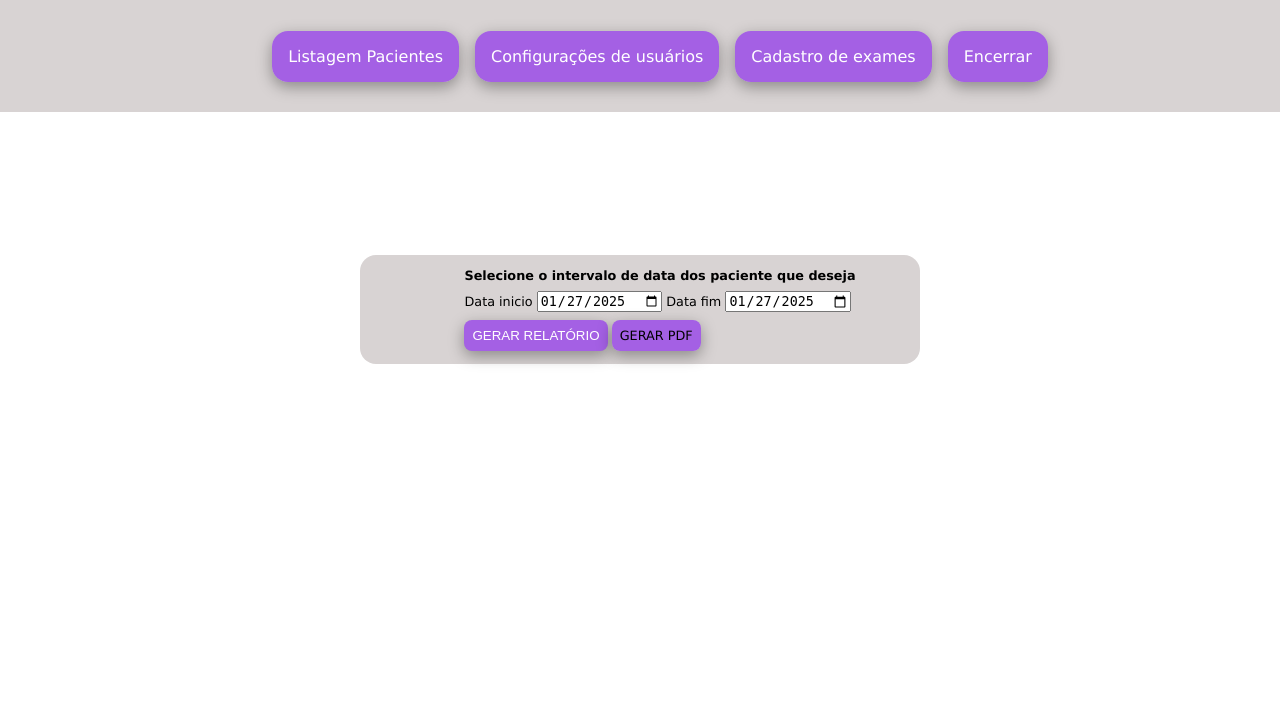
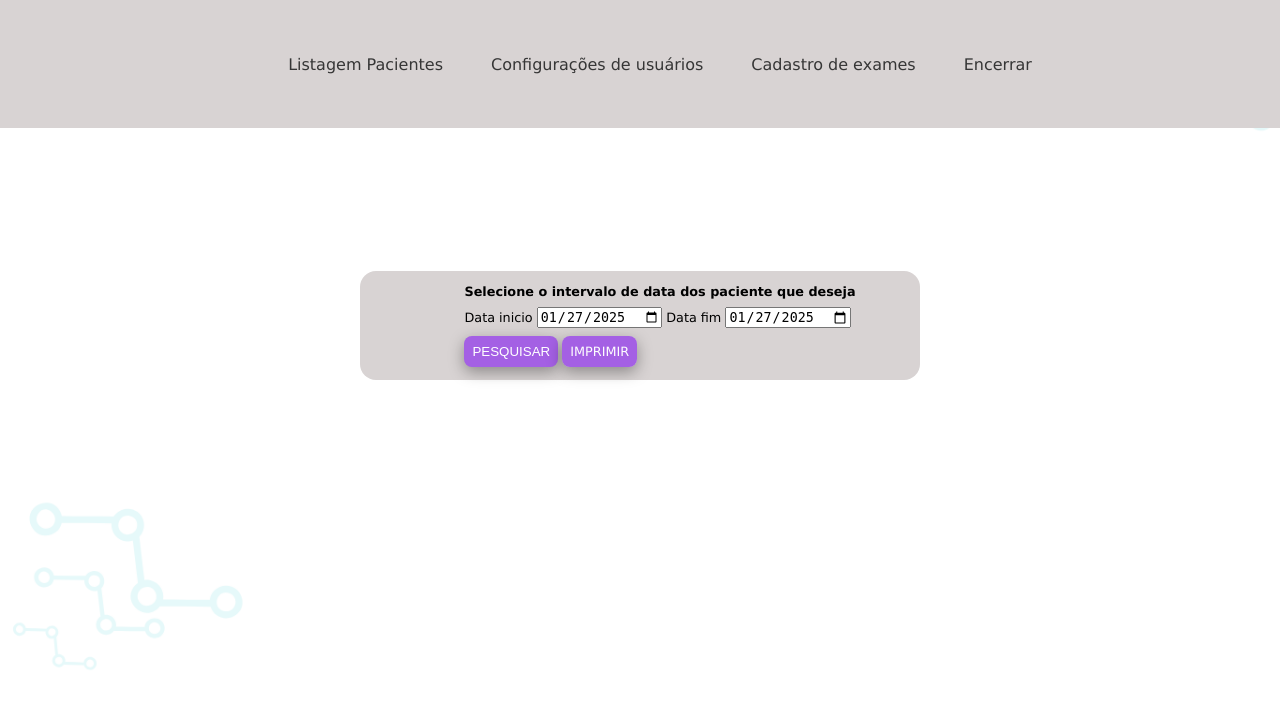
Before and after one commit to Guilherme-Santt/CRUD-PHP-Sist.-Laboratorial, a PHP site: page /relatorio_pacientes.php in a window 1280 px wide. Shown: the top 717 px of the page. Run offline with PHP 8.4, Linux system fonts and the light colour scheme; some libraries are stand-ins or nearby versions.

Commit message:
Estilizando Header e aprimorando relatório, para que puxe exames e valor total dos exames

```diff
--- a/estilos/style.css
+++ b/estilos/style.css
@@ -2,6 +2,10 @@ body {
     margin: 0;
     padding: 0;
     font-family: 'Lucida Sans', 'Lucida Sans Regular', 'Lucida Grande', 'Lucida Sans Unicode', Geneva, Verdana, sans-serif;
+    background-image: url(../images/background.png);
+    background-repeat: no-repeat;
+    background-size: cover;
+    background-position: center;
 }
 
 
@@ -10,8 +14,9 @@ INICIO CONFIGURAÇÕES HEADER*/
 
 .header {
     background-color: #d8d3d3;
-    height: 7rem;
+    height: 8rem;
     display: grid;
+    justify-content: center;
     align-items: center;
     margin-bottom: 30px;
     box-shadow: 0 10px 50px 0 rgba(0, 0, 0, 0);
@@ -28,15 +33,17 @@ INICIO CONFIGURAÇÕES HEADER*/
 
 .list-header a {
     text-decoration: none;
-    color: white;
-    background-color: rgb(164, 96, 228);
+    color: rgb(54, 54, 54);
+    /* background-color: rgb(164, 96, 228); */
     padding: 1rem;
-    box-shadow: rgba(0, 0, 0, 0.35) 0px 5px 15px;
-    border-radius: 1rem;
+    /* box-shadow: rgba(0, 0, 0, 0.35) 0px 5px 15px; */
+    /* border-radius: 1rem; */
 }
 
 .btn:hover {
     box-shadow: 0 10px 50px 0 rgba(0, 0, 0, 0);
+    color: grey;
+    border-bottom: 2px solid  rgb(164, 96, 228);
 }
 
 
@@ -155,7 +162,9 @@ INICIO CONFIGURAÇÕES HEADER*/
     color: rgb(87, 87, 87);
 }
 
-
+.container_son a:hover{
+    box-shadow: 0 10px 50px 0 rgba(0, 0, 0, 0);
+}
 /* CONFIGURAÇÕES TABELAS */
 
 table {
@@ -172,7 +181,9 @@ td {
     padding: 2px;
     text-align: center;
 }
-
+.td2{
+    background-color: #6d6c6c;
+}
 th {
     background-color: #f2f2f2;
     /* Cor de fundo para o cabeçalho */
@@ -197,7 +208,7 @@ th h1 {
 
 .att-infos a {
     text-decoration: none;
-    color: black;
+    color: rgb(253, 253, 253);
 }
 
 .att-infos li {
@@ -235,13 +246,7 @@ th h1 {
     font-size: 1.3rem;
 }
 
-
-/* BOTOÕES PAGINAÇÃO */
-
-.paginacao a {
-font-size: 1.5rem;
-border: 1px solid black;
+.img-worklab{
+    width: 60px;
+    height: 60px;
 }
-.paginacao a:hover{
-    background-color: rgb(187, 187, 187);
-}
--- a/public/index.php
+++ b/public/index.php
@@ -36,7 +36,7 @@ if(isset($_POST['email']) ){
 <!DOCTYPE html>
 <html lang="en">
 <head>
-	<title>Login V16</title>
+	<title>Bem vindo</title>
 	<meta charset="UTF-8">
 	<meta name="viewport" content="width=device-width, initial-scale=1">
 <!--===============================================================================================-->
@@ -64,10 +64,10 @@ if(isset($_POST['email']) ){
 </head>
 <body>
 	<div class="limiter">
-		<div class="container-login100" style="background-image: url('../images/bg-01.jpg');">
+		<div class="container-login100" style="background-image: url('../images/lab-equipment.jpg');">
 			<div class="wrap-login100 p-t-30 p-b-50">
 				<span class="login100-form-title p-b-41">
-					Acesso ao sistema
+					Bem vindo de volta!
 				</span>
 				<form class="login100-form validate-form p-b-33 p-t-5" action="" method="POST">
 
--- a/public/listagem_usuarios.php
+++ b/public/listagem_usuarios.php
@@ -144,7 +144,9 @@ include('../Control/function.php');
                 <?php } ?>
 
                 <?php for ($i = 1; $i <= $total_paginas; $i++) { ?>
-                    <a href="?pagina=<?php echo $i; ?>" <?php if ($i == $pagina_atual) echo 'style="font-weight:bold;"';?>><?php echo $i;?></a>
+                <a href="?pagina=<?php echo $i; ?>" <?php if ($i == $pagina_atual) echo 'style="font-weight:bold;"'; ?>>
+                    <?php echo $i; ?>
+                </a>
                 <?php } ?>
 
                 <?php if ($pagina_atual < $total_paginas) { ?>
@@ -230,6 +232,7 @@ include('../Control/function.php');
     <?php endif;?>
 
     <script src="../src/modal.js"></script>
+
 </body>
 
 </html>
--- a/public/relatorio_pacientes.php
+++ b/public/relatorio_pacientes.php
@@ -54,12 +56,15 @@
                         <input type="date" name="date_final" id="dataHoje2">
                     </li>
                     <li>
-                        <button class="btn-cadastro" type='submit'>Gerar Relatório</button>
-                        <a class="btn-cadastro" id="generate-pdf">Gerar PDF</a>
+                        <button class="btn-cadastro" type='submit'>Pesquisar</button>
+                        <a class="btn-cadastro" id="generate-pdf">Imprimir</a>
                     </li>
                 </ul>
             </form>
         </div>
+    <!-- END GERADOR RELATÓRIO -->
+
+    <!-- POSTS COM SQL PARA BUSCAR INFORMAÇÕES NO BANCO. NESTE CÓDIGO CONTÉM AS INFORMAÇÕES DA TABELA PACIENTES ASSOCIADO COM A PACIENTES_EXAMES E PUXANDO AS INFORMAÇÕES TAMBEM DA TABELA EXAMES -->
     <div class="info-content" id="content">
     <?php
         include('../Control/conexao.php');
@@ -74,8 +79,33 @@
                 $dataInicial .= " 00:00:00";
                 $dataFinal .= " 23:59:59";
 
-                // Prepara a consulta SQL
-                $sql = "SELECT * FROM pacientes WHERE data BETWEEN ? AND ?";
+                // Consulta SQL com JOIN nas tabelas
+                $sql = "
+                    SELECT
+                        p.ID AS paciente_id,
+                        p.nome,
+                        p.data,
+                        p.CPF,
+                        p.RG,
+                        p.telefone,
+                        p.nascimento,
+                        p.email,
+                        CONCAT(p.endereco, ', ', p.cidade) AS endereco_completo,
+                        p.sexo,
+                        GROUP_CONCAT(e.descricao SEPARATOR ', ') AS descricao_exames,
+                        SUM(e.valor) AS valor_total_exames
+                    FROM
+                        pacientes AS p
+                    LEFT JOIN
+                        pacientes_exames AS pe ON p.ID = pe.paciente_id
+                    LEFT JOIN
+                        exames AS e ON pe.exame_id = e.exameid
+                    WHERE
+                        p.data BETWEEN ? AND ?
+                    GROUP BY
+                        p.ID
+                ";
+
                 $stmt = $mysqli->prepare($sql);
 
                 if ($stmt) {
```
Also changed, not shown: other parts of public/relatorio_pacientes.php (+17 -14 lines), public/listagem_pacientes.php (+13 -12 lines), images/background.png (added), images/bg-01.jpg (deleted), images/icons/lab-equipment.jpg (added), images/icons/worklab.png (added), src/modal.js (line endings or trailing spaces), src/script.js (line endings or trailing spaces). Lines whose indentation alone changed are shown as unchanged.
